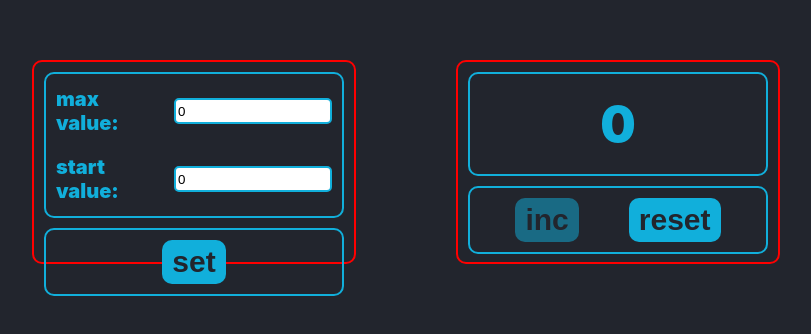
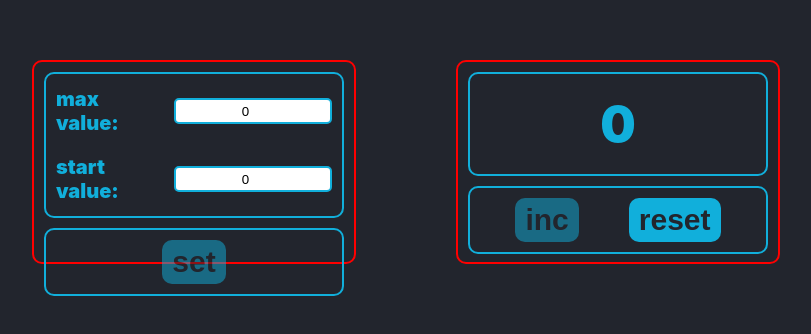
Before and after one commit to vovitolog/counter, a React (Create React App) app: page / in a window 1280 px wide. Shown: the part 238-572 px from the top of the page, without its empty margins (234-1045 px from the left). Built offline with nearby package versions, Linux system fonts and the light colour scheme.

Commit message:
feat: add changing status of Set button

```diff
--- a/src/App.tsx
+++ b/src/App.tsx
@@ -6,21 +6,27 @@ import classes from "./components/Button/Button.module.css";
 import {InputValue} from "./components/InputValue/InputValue";
 
 function App() {
+    const ERROR_MESSAGE = 'Incorrect value!';
+    const VALID_MESSAGE = 'Enter values end press "set"';
+
     const [maxValue, setMaxValue] = useState(localStorage.getItem('maxValue') || '0');
     const [startValue, setStartValue] = useState(localStorage.getItem('startValue') || '0');
     const [count, setCount] = useState(Number(startValue));
+    const [isSetButtonDisabled, setIsSetButtonDisabled] = useState<boolean>(true);
 
     const onChangeValue = (value: string) => {
         //  setMaxValue(value);
     }
 
     const onChangeMaxValue = (value: string) => {
+        setIsSetButtonDisabled(false);
         setMaxValue(value);
         console.log(value + '  test')
         console.log(maxValue + ' Max');
     }
 
     const onChangeStartValue = (value: string) => {
+        setIsSetButtonDisabled(false);
         setStartValue(value);
         console.log(startValue + ' Start');
     }
@@ -33,11 +39,14 @@ function App() {
     }
 
     const setHandler = () => {
-        console.log('set');
+        console.log('set')
         setCount(Number(startValue));
         localStorage.setItem('startValue', startValue);
         localStorage.setItem('maxValue', maxValue);
+        setIsSetButtonDisabled(true);
     }
+
+    console.log(isSetButtonDisabled)
     return (
         <div className="App">
             <div className={'container-wrapper'}>
@@ -47,7 +56,7 @@ function App() {
                                 onChangeValue={onChangeStartValue}/>
                 </div>
                 <div className={'button-wrapper'}>
-                    <Button name={'set'} handler={setHandler} disabled={false}></Button>
+                    <Button name={'set'} handler={setHandler} disabled={isSetButtonDisabled}></Button>
                 </div>
             </div>
             <div className={'container-wrapper'}>
--- a/src/components/InputValue/InputValue.module.css
+++ b/src/components/InputValue/InputValue.module.css
@@ -3,6 +3,13 @@
     height: 20px;
     border: 2px solid #11afdb;
     border-radius: 5px;
+    background-color: #fff;
+    text-align: center;
+}
+
+.error {
+    background-color: #F09BAE;
+    border: 2px solid #F14741;
 }
 
 .input:focus {
--- a/src/components/InputValue/InputValue.tsx
+++ b/src/components/InputValue/InputValue.tsx
@@ -21,7 +21,9 @@ export const InputValue: React.FC<InputPropsType> = ({description, currentValue,
     return (
         <div className={styles.container}>
             <span className={styles.span}>{description}</span>
-            <input type={"number"} className={styles.input} onChange={onChangeInputHandler} value={currentValue}/>
+            <input type={"number"} className={styles.input } onChange={onChangeInputHandler} value={currentValue}/>
         </div>
     )
 }
+
+//+ ' ' + styles.error
```
